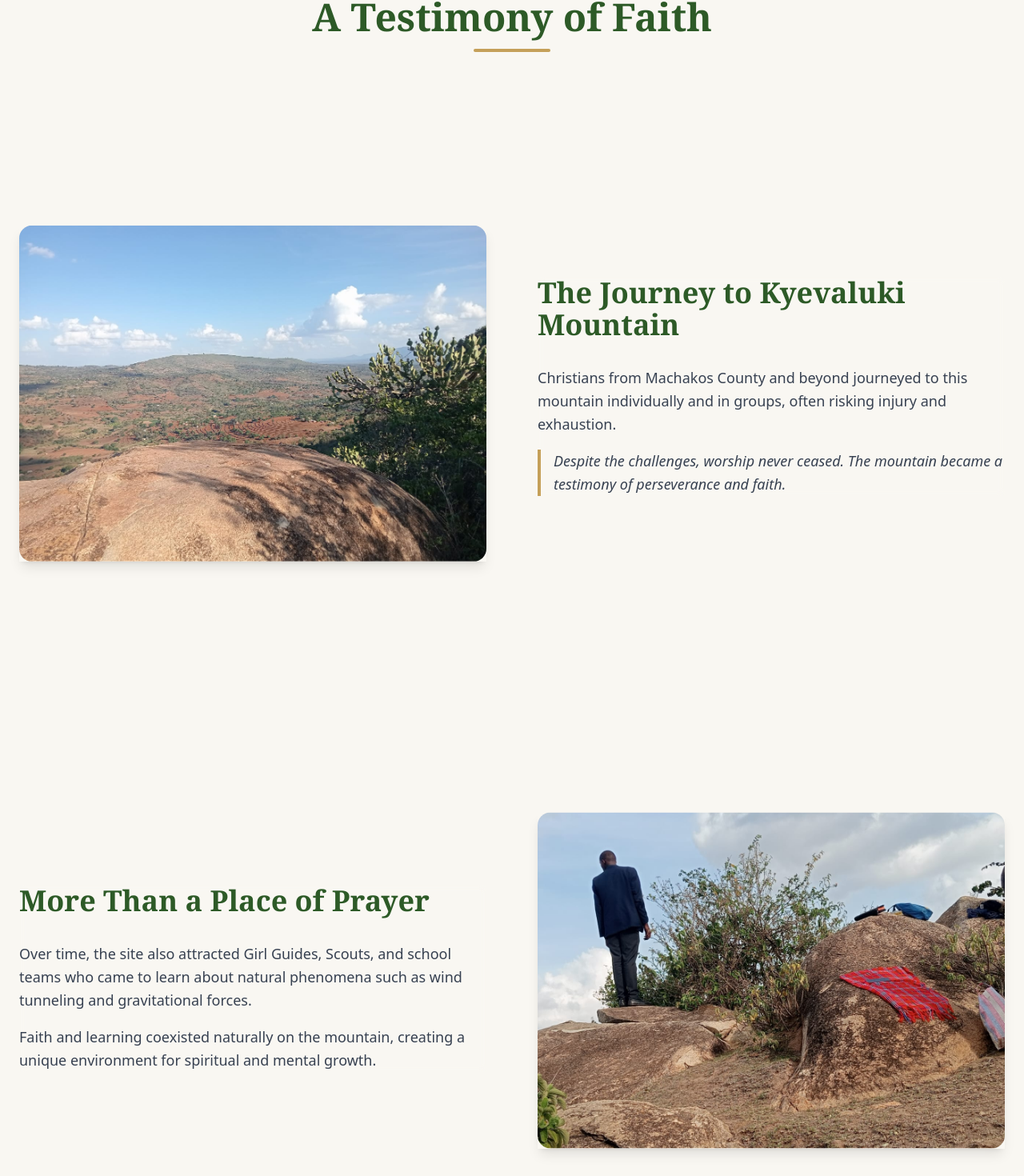
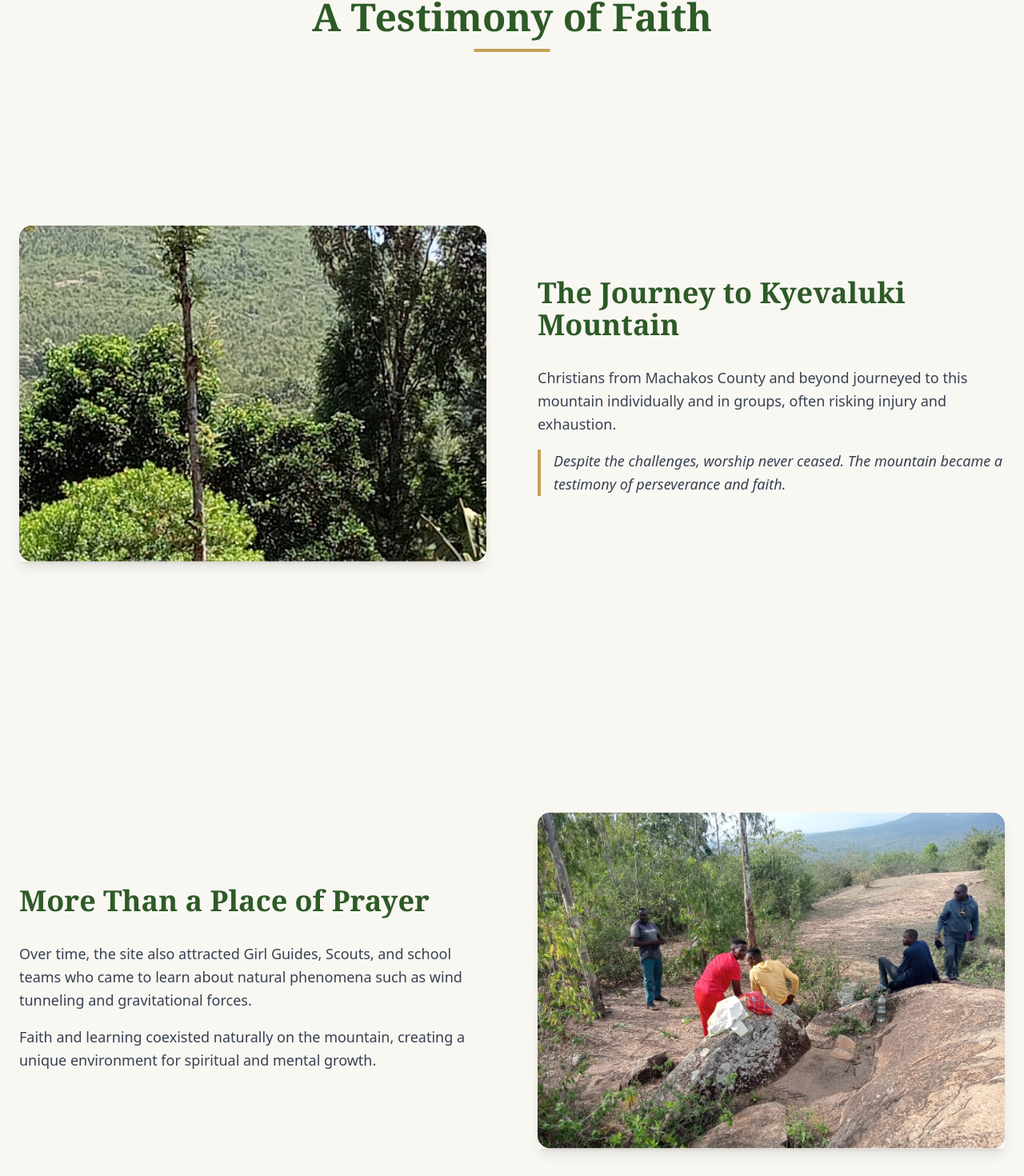
Before and after one commit to rodneyswaji-hue/prayer_center, a React (Vite) app: page /journey in a window 1280 px wide. Shown: the part 131-1601 px from the top of the page at 80% size. Built offline with nearby package versions, Linux system fonts and the light colour scheme.

Commit message:
photo change

```diff
--- a/src/pages/Home.jsx
+++ b/src/pages/Home.jsx
@@ -39,7 +39,7 @@ export default function Home() {
         <StoryBlock
           index={0}
           title="Foreword: A Legacy of Faith and Gratitude"
-          image="/sitting-on-rock.jpeg"
+          image="/top-view.jpeg"
           caption="A place preserved by faith, entrusted for generations."
         >
           <p>
@@ -66,7 +66,7 @@ export default function Home() {
           index={1}
           caption="A sacred Mountain of Faith"
           title="A Sacred Mountain of Faith"
-          image="/walking-bush.jpeg"
+          image="/worshiping-in-bush.jpeg"
           reverse
         >
           <p>
--- a/src/pages/Journey.jsx
+++ b/src/pages/Journey.jsx
@@ -24,7 +24,7 @@ export default function Journey() {
       <div className="bg-stone-beige pb-24 space-y-24">
         <StoryBlock
           title="The Journey to Kyevaluki Mountain"
-          image="/top-view.jpeg" // Pass an image to the block
+          image="/far-focus.jpeg" // Pass an image to the block
           reverse={false}
         >
           <p className="text-gray-700 leading-relaxed mb-4">
@@ -39,7 +39,7 @@ export default function Journey() {
 
         <StoryBlock
           title="More Than a Place of Prayer"
-          image="/close-focus.jpeg"
+          image="/preaching.jpeg"
           reverse={true} // Alternating side
         >
           <p className="text-gray-700 leading-relaxed mb-4">
```
Also changed, not shown: public/far-focus.jpeg (added), public/preaching.jpeg (added).
